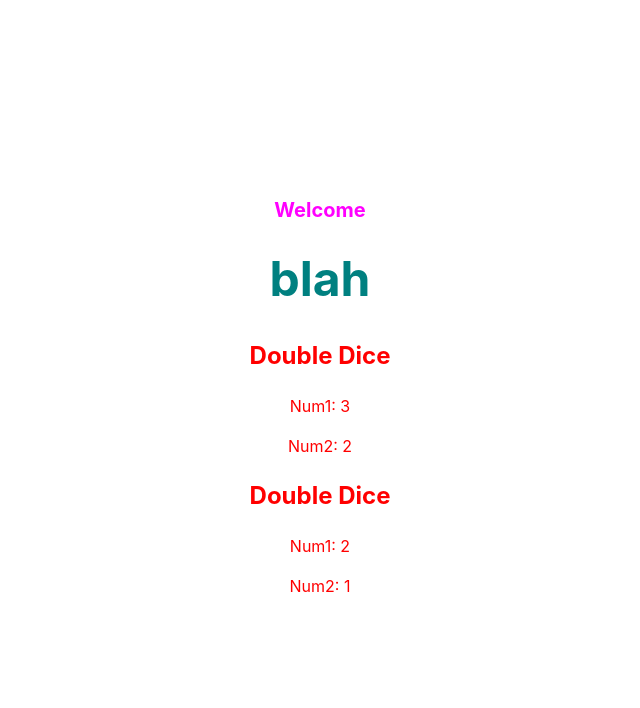
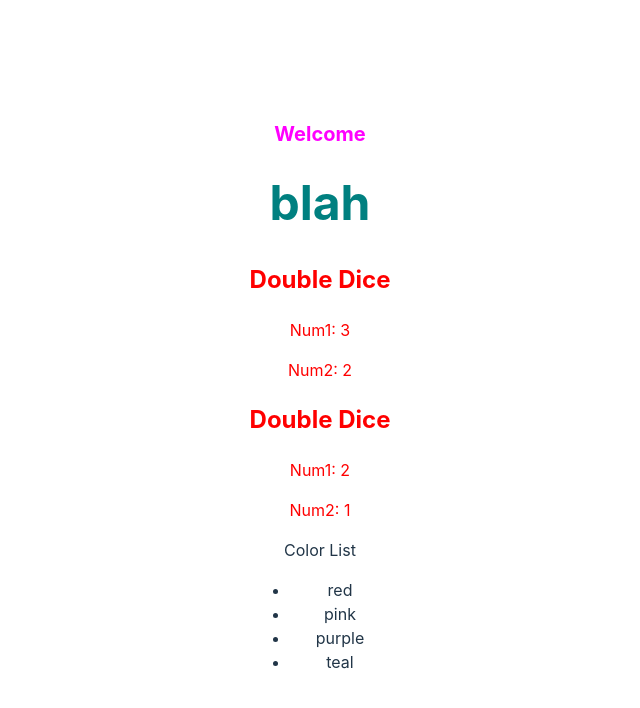
Before and after one commit to brunopenner/React-Vite, a React (Vite) app: page / in a window 1280 px wide. Shown: the top 708 px of the page, without its empty margins (320-960 px from the left). Built offline with nearby package versions, Linux system fonts and the light colour scheme.

Commit message:
#627. Rendering Arrays With Map

```diff
--- a/src/App.jsx
+++ b/src/App.jsx
@@ -5,6 +5,7 @@
 import ListPicker from './ListPicker'
 import DoubleDice from './DoubleDice'
 import Heading from './assets/Heading'
+import ColorList from './ColorList'
 
 function App() {
 
@@ -22,6 +23,8 @@
       <Heading color="teal" text="blah" fontSize="48px"/>
       <DoubleDice />
       <DoubleDice />
+
+      <ColorList colors={["red", "pink", "purple", "teal"]} />
     </div>
   )
 }
--- /dev/null
+++ b/src/ColorList.jsx
@@ -0,0 +1,12 @@
+export default function ColorList({colors}) {
+    return (
+        <div>
+            <p>Color List</p>
+            <ul>
+                {colors.map((color) =>
+                    <li>{color}</li>
+                )}
+            </ul>
+        </div>
+    )
+}
```
